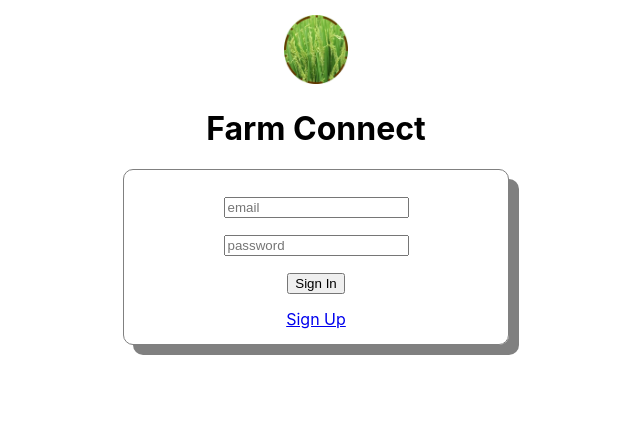
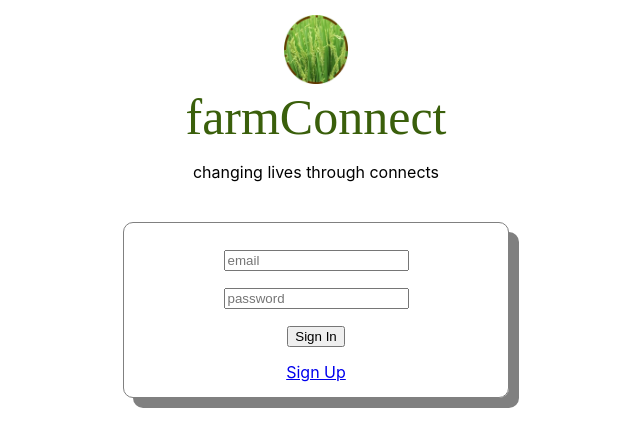
Before and after one commit to coula3/farm-connect, a React (Create React App) app in the folder farm-connect/: page / in a window 1280 px wide. Shown: the top 446 px of the page, without its empty margins (324-964 px from the left). Built offline with nearby package versions, Linux system fonts and the light colour scheme.

Commit message:
add Google font to app name and add app slogan in AppHeader component

```diff
--- a/farm-connect/src/App.css
+++ b/farm-connect/src/App.css
@@ -27,6 +27,7 @@
 .App-link {
   color: #61dafb;
 }
+@import url('https://fonts.googleapis.com/css2?family=Piedra&display=swap');
 
 @keyframes App-logo-spin {
   from {
--- a/farm-connect/src/components/AppHeader/AppHeader.js
+++ b/farm-connect/src/components/AppHeader/AppHeader.js
@@ -3,9 +3,10 @@ import logoSrc from '../../assets/farm-connect-logo.png'
 
 const AppHeader = () => {
     return(
-        <div style={{marginTop: 15}}>
+        <div style={{margin: "15px 0px 40px 0px"}}>
             <img alt="Farm Connect Logo" src={logoSrc} style={{height: "5%", width: "5%"}}/>
-            <h1>Farm Connect</h1>
+            <div style={{color: "#3a5f0b", fontSize: 50, fontFamily: 'Piedra'}}>farmConnect</div>
+            <p>changing lives through connects</p>
         </div>
     )
 }
```
